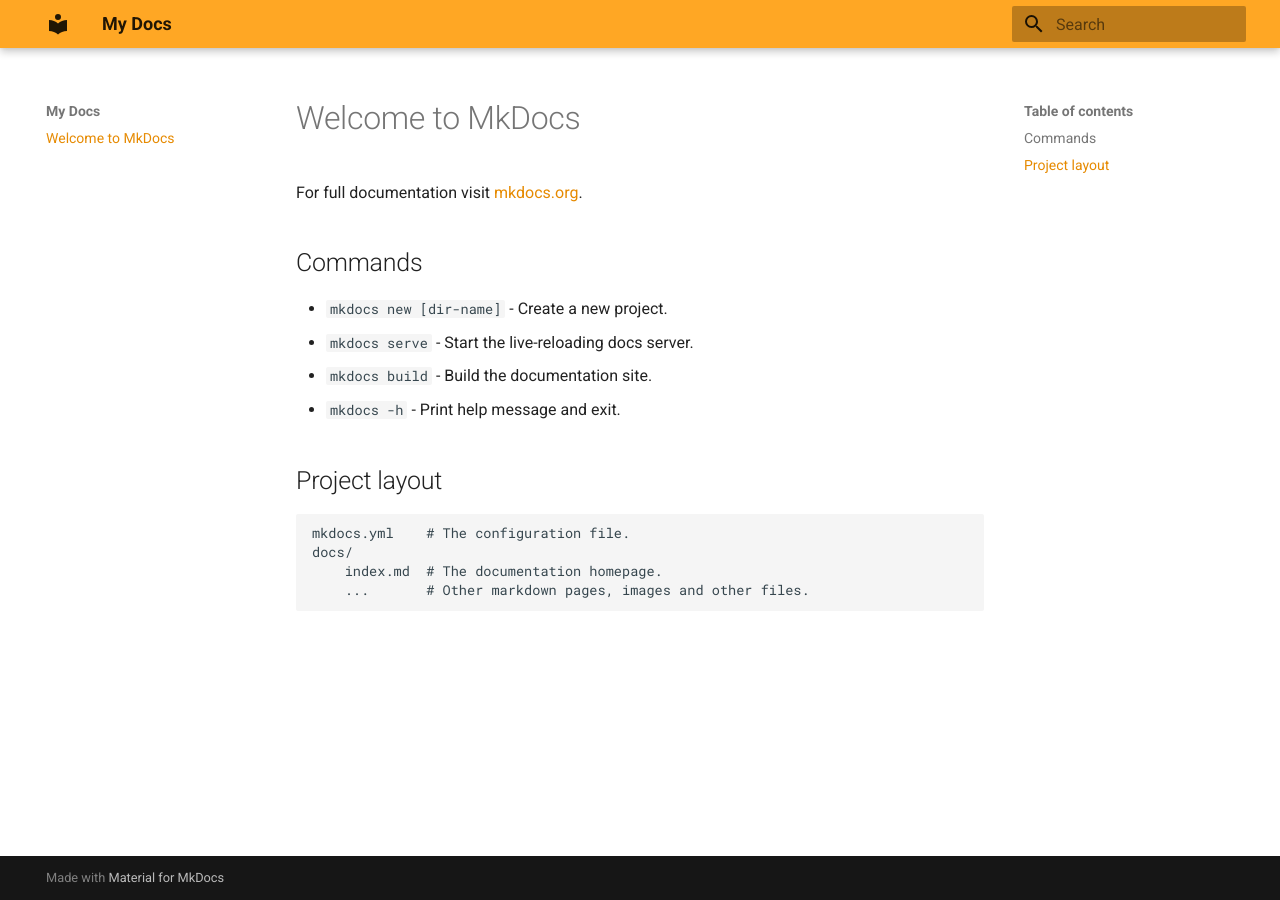
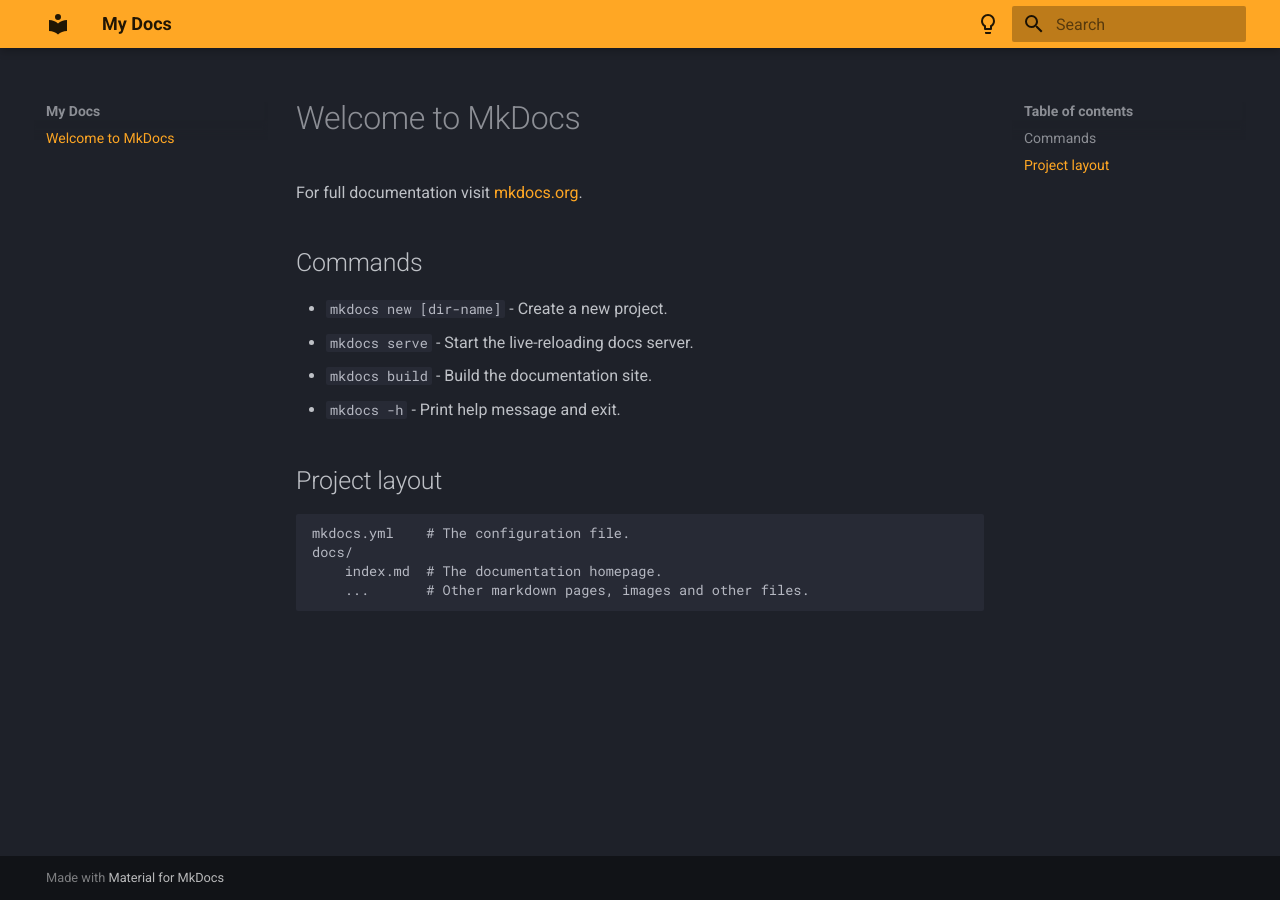
Before and after one commit to FireLemons/portfolio, an MkDocs documentation site: the page built from docs/index.md, in a window 1280 px wide. Built offline with MkDocs 1.6.1 and Material for MkDocs 9.7.7, drawn with Linux system fonts in a browser that asks for light colours.

Commit message:
picked some good colors

```diff
--- a/mkdocs.yml
+++ b/mkdocs.yml
@@ -4,5 +4,18 @@
 theme:
   name: material
   palette:
-    accent: green
+  # Palette toggle for dark mode
+  - scheme: slate
+    accent: light blue
     primary: orange
+    toggle:
+      icon: material/lightbulb-outline
+      name: Switch to light mode
+
+  # Palette toggle for light mode
+  - scheme: default
+    accent: orange
+    primary: black
+    toggle:
+      icon: material/lightbulb
+      name: Switch to dark mode
```
